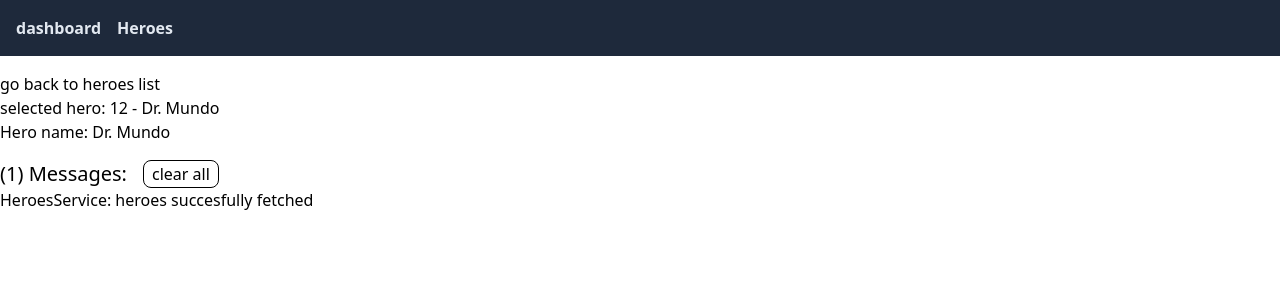
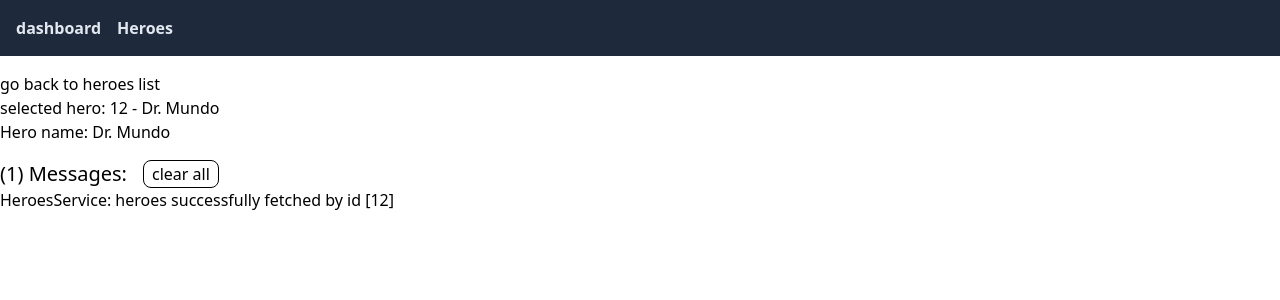
Before and after one commit to Th-Fernandes/angular-heroes, an Angular app: page /hero/detail/12 in a window 1280 px wide. Shown: the top 300 px of the page. Built offline with nearby package versions, Linux system fonts and the light colour scheme.

Commit message:
feat: get user by id method

```diff
--- a/src/app/hero.service.ts
+++ b/src/app/hero.service.ts
@@ -16,9 +16,15 @@ export class HeroService {
 
   getHeroes(): Observable<Hero[]> {
     const observableHeroes = of(HEROES);
-    this.messageService.add(`HeroesService: heroes succesfully fetched`)
+    this.messageService.add(`HeroesService: heroes successfully fetched`);
     return observableHeroes;
     // return this.http.get<Hero[]>('/src/__test__/mock-heroes');
   }
 
+  getHeroById(id: number) {
+    const observableHero = of(HEROES.find(h => h.id === id));
+    this.messageService.add(`HeroesService: heroes successfully fetched by id [${id}]`);
+    return observableHero;
+  }
+
 }
--- a/src/app/selected-hero/selected-hero.component.ts
+++ b/src/app/selected-hero/selected-hero.component.ts
@@ -27,13 +27,11 @@ export class SelectedHeroComponent implements OnInit {
 
   private getIdParam() {
     const routeParam = this.route.snapshot.paramMap;
-    return Number( routeParam.get('id') );
+    return Number(routeParam.get('id'));
   }
 
   private getSelectedHeroById(id: number) {
-    this.heroService.getHeroes().subscribe(heroes => {
-      this.selectedHero = heroes.find(h => h.id === id);
-    })
+    this.heroService.getHeroById(id).subscribe(hero => this.selectedHero = hero);
   }
 
   navigateToPreviousPath() {
```
